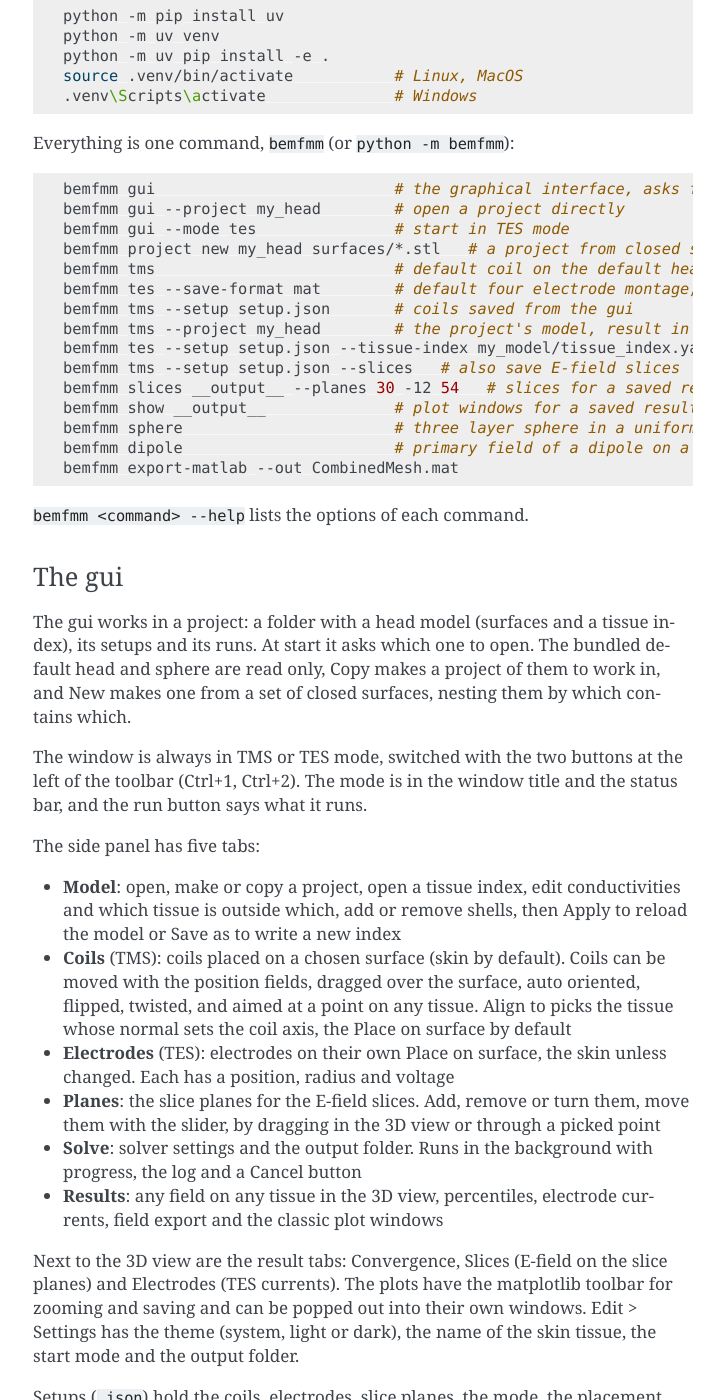
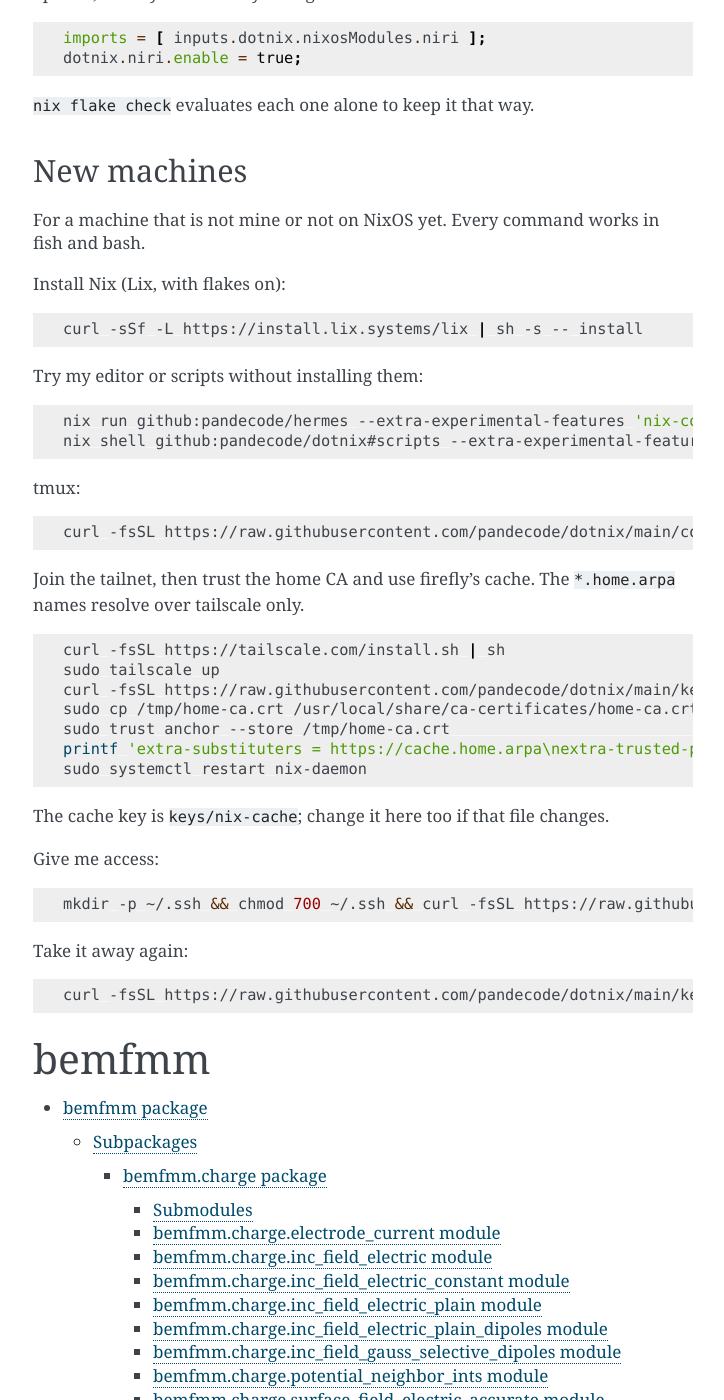
Before and after one commit to BEM-FMM-Team/bem-fmm-python, a Sphinx documentation site: the page built from docs/source/index.rst, in a window 1280 px wide and 1400 px high, scrolled down 3436 px. Shown: the whole window, without its empty margins (387-1111 px from the left). Built offline with Sphinx 7.4.7, drawn with Linux system fonts in a browser that asks for light colours; some of the changed text lies outside the part shown.

Commit message:
new machines

````diff
--- a/README.md
+++ b/README.md
@@ -1,203 +1,132 @@
-# BEM-FMM-Python
+# dotnix
 
-Charge based boundary element fast multipole method for modeling TMS and TES
-on layered head models.
-
-## Setup and Running
-
-Download the repo (clone or download the zip and extract it).
-The run scripts install [uv](https://docs.astral.sh/uv/) and Python 3.13 when they are missing,
-and use an installed `python3.11+` when that fails. Python 3.11 to 3.14 are supported.
-
-The charge engine runs once per model and coil or electrode configuration. Its results are cached in
-`__compute_cache__/` in the repository root until that folder is removed, `BEMFMM_NO_CACHE=1` turns the cache off.
-
-### Windows
-
-Run the `run.bat` script either by double clicking or Open `cmd`/`powershell`/`conda shell`/`venv` in this directory.
-Windows may ask to allow the script to run.
-
-Remote desktop sessions usually only offer OpenGL 1.1 and the 3D view needs 3.2.
-The program then downloads Mesa's software renderer once (a 16 MB download, into `.venv\mesa\`) and draws the 3D view on the CPU.
-`bemfmm opengl` does the same by hand and says which OpenGL the 3D view uses.
-On a server with a GPU, the group policy "Use hardware graphics adapters for all Remote Desktop Services sessions" is faster.
-`run_no3d.bat` opens the same program without the 3D view. Everything except dragging in the view still works,
-so setups made on a local machine can be opened and solved on the server.
-When the window does not open because of the 3D view, `run.bat` starts it again without the 3D view by itself.
-
-When something fails the window stays open until a key is pressed, so the messages can be read.
-
-### MacOS (intel and arm)
-
-Run the `run.command` script either by double clicking or Open `terminal`/`conda shell` in this directory.
-MacOS may ask to allow the script to run.
-
-MacOS uses PySide6 6.9.3, newer versions stop the 3D view from opening.
-When the 3D view still fails, `run.command` starts again without it (`run_no3d.command`, `bemfmm gui --no-3d`).
-lfmm3d calls are slower on MacOS for this version.
-
-### Linux
-
-Run `run.command` (`run_no3d.command` without the 3D view) or proceed with the `Programs` section.
-
-#### Nix
-
-`nix develop` gives a shell with Python 3.14, uv and the formatters. It sets up `.venv` from
-`pyproject.toml` (again after `pyproject.toml` changed) and activates it, the Python packages
-come from PyPI and our index, not from nixpkgs. `treefmt` formats the code.
-
-
-## Programs
-
-`run.bat`/`run.command` tries to abstract away the installation complexity.
-They set up `.venv` on the first run and set it up again when `pyproject.toml` changed,
-for example after a `git pull` that changed the dependencies.
-Arguments are passed on to `bemfmm gui`, for example `run.bat --mode tes`.
-To set up an environment by hand:
+My NixOS config. The private parts (secrets, network drives, private DNS)
+live in a separate repo that builds on this one.
 
 ```bash
-python -m pip install uv
-python -m uv venv
-python -m uv pip install -e .
-source .venv/bin/activate           # Linux, MacOS
-.venv\Scripts\activate              # Windows
-```
-
-Everything is one command, `bemfmm` (or `python -m bemfmm`):
-
-```bash
-bemfmm gui                          # the graphical interface, asks for a project
-bemfmm gui --project my_head        # open a project directly
-bemfmm gui --mode tes               # start in TES mode
-bemfmm project new my_head surfaces/*.stl   # a project from closed surfaces
-bemfmm tms                          # default coil on the default head model
-bemfmm tes --save-format mat        # default four electrode montage, c, E and En as .mat
-bemfmm tms --setup setup.json       # coils saved from the gui
-bemfmm tms --project my_head        # the project's model, result in its runs folder
-bemfmm tes --setup setup.json --tissue-index my_model/tissue_index.yaml
-bemfmm tms --setup setup.json --slices   # also save E-field slices
-bemfmm slices __output__ --planes 30 -12 54   # slices for a saved result, mm
-bemfmm show __output__              # plot windows for a saved result
-bemfmm sphere                       # three layer sphere in a uniform field
-bemfmm dipole                       # primary field of a dipole on a skull
-bemfmm export-matlab --out CombinedMesh.mat
-```
-
-`bemfmm <command> --help` lists the options of each command.
-
-### The gui
-
-The gui works in a project: a folder with a head model (surfaces and a tissue index), its setups and its runs.
-At start it asks which one to open. The bundled default head and sphere are read only, Copy makes a project
-of them to work in, and New makes one from a set of closed surfaces, nesting them by which contains which.
-
-The window is always in TMS or TES mode, switched with the two buttons at the left of the toolbar
-(Ctrl+1, Ctrl+2). The mode is in the window title and the status bar, and the run button says what it runs.
-
-The side panel has five tabs:
-
-- **Model**: open, make or copy a project, open a tissue index, edit conductivities and which tissue is outside which, add or remove shells, then Apply to reload the model or Save as to write a new index
-- **Coils** (TMS): coils placed on a chosen surface (skin by default). Coils can be moved with the position fields, dragged over the surface, auto oriented, flipped, twisted, and aimed at a point on any tissue. Align to picks the tissue whose normal sets the coil axis, the Place on surface by default
-- **Electrodes** (TES): electrodes on their own Place on surface, the skin unless changed. Each has a position, radius and voltage
-- **Planes**: the slice planes for the E-field slices. Add, remove or turn them, move them with the slider, by dragging in the 3D view or through a picked point
-- **Solve**: solver settings and the output folder. Runs in the background with progress, the log and a Cancel button
-- **Results**: any field on any tissue in the 3D view, percentiles, electrode currents, field export and the classic plot windows
-
-Next to the 3D view are the result tabs: Convergence, Slices (E-field on the slice planes)
-and Electrodes (TES currents). The plots have the matplotlib toolbar for zooming and saving and can be popped out
-into their own windows. Edit > Settings has the theme (system, light or dark), the name of the skin tissue, the
-start mode and the output folder.
-
-Setups (`.json`) hold the coils, electrodes, slice planes, the mode, the placement surface and the tissue index they were made on.
-
-### From python
-
-```python
-from bemfmm.electrode import Electrode
-from bemfmm.model import HeadModel
-from bemfmm.solvers import tdcs
-
-model = HeadModel.load("tissue_index.yaml")
-electrodes = [
-    Electrode("anode", [-0.016, 0.065, 0.057], radius=0.015, voltage=1.0),
-    Electrode("cathode", [-0.040, 0.018, 0.064], radius=0.015, voltage=-1.0),
-]
-result = tdcs.solve(model, electrodes)
-
-result.info["electrodes"]   # set and solved voltage, current per electrode
-result.on("Emag", "gm")     # |E| on every gray matter facet
-result.save("run01")
-```
-
-`tms.solve(model, coils)` works the same way with `bemfmm.coils` (`make_coil`,
-`load_template`, `default_coil`). Units are SI throughout, meshes are read in mm.
-
-## Files
-
-**Tissue index** (`.yaml`), one closed surface per tissue:
-
-```yaml
-shells:
-  skin : [0.4650, "FreeSpace", "skin.stl"]   # [condin S/m, tissue outside, mesh]
-  bone : [0.010,  "skin",      "bone.stl"]
-```
-
-**Result folder**: `result.npz` (mesh, per facet fields, residuals) and `result.json`
-(settings, electrode currents, timings, package version and git commit). Fields:
-
-| name | meaning |
-|------|---------|
-| `c` | surface charge density / eps0 (V/m) |
-| `E`, `Emag` | continuous E-field at facet centers and its magnitude (V/m) |
-| `En` | normal component of the continuous E-field (V/m) |
-| `Jn` | outward normal current density just inside the surface (A/m^2) |
-| `Pot` | surface potential, TES only (V) |
-
-`--save-format mat|npz|csv|pkl` with `--save` also exports single fields, and so does Export fields in the gui.
-`slices.npz` holds the E-field slices when a run computed them.
-
-## Sphere model
-
-`src/bemfmm/assets/sphere_3L` is the three layer sphere (radii 42, 36, 28, 25 mm)
-used by `bemfmm sphere`, as stl files with a tissue index. It opens in the gui and
-works with every command, for example `bemfmm tes --project src/bemfmm/assets/sphere_3L`.
-`scripts/make_sphere_model.py` regenerates it.
-
-## Tests and benchmark
-
-```bash
-pip install -e ".[dev]"
-pytest                               # regression tests on the sphere model
-python scripts/benchmark.py --head   # timings and reference numbers
+nix develop
+just switch     # build this machine and switch
+just build      # build and show what changes
+just check      # evaluate every host, run the checks
+just update     # update inputs
+just iso        # build the live system and installer
 ```
 
 ## Layout
 
 ```
-src/bemfmm/
-  model.py        tissue index and the combined mesh (HeadModel)
-  coils/          coil generators, templates and placement
-  electrode.py    TES electrodes
-  scene.py        setup files
-  solvers/        tms, tdcs and uniform field solvers
-  results.py      result files
-  charge/, mesh/  the BEM-FMM engine
-  plot/           plot windows and E-field slices
-  gui/            the gui, *.ui files are edited with Qt Designer
-  cli.py          the bemfmm command
+flake.nix           inputs only
+modules/
+  flake/            outputs, lib (mkHost), checks
+  generic/          every class: dotnix.* options, nix (lix, caches), home-manager
+  nixos/ wsl/ iso/ darwin/
+                    one per class; each imports generic/
+  home/             home-manager modules
+  profiles/         my bundles of settings, turned on per host
+  hardware/         drop-in hardware modules
+  wm/               window managers, drop-in modules
+packages/           scripts (bin/), c-tools (src/), dotnix-install
+hosts/<name>/       one folder per machine
+home/<user>/        one folder per user
+old/                the previous config, until it is ported
 ```
 
-The full documentation is in `docs/` (`cd docs && make html`): a user guide for the gui and the command line,
-the Python API, file formats, the method and notes for developers.
+## Hosts
 
-After editing a `.ui` file regenerate its python module, for example
-`pyside6-uic src/bemfmm/gui/main_window.ui -o src/bemfmm/gui/ui_main_window.py`.
+A machine is `hosts/<name>/default.nix` plus one line in
+`modules/flake/default.nix`:
 
-# References
-[1] H. Cheng, L. Greengard, and V. Rokhlin, "A Fast Adaptive Multipole Algorithm in Three Dimensions," Journal of Computational Physics, vol. 155, no. 2, pp. 468-498, Nov. 1999, doi: 10.1006/jcph.1999.6355.
+```nix
+nixosConfigurations = mkHosts {
+  kazuha = { };
+  <name> = { };                        # x86_64 nixos
+  <name> = { arch = "aarch64"; };
+  <name> = { class = "iso"; };
+  <name> = { class = "wsl"; };         # needs the nixos-wsl input
+};
 
-[2] S. N. Makarov, G. M. Noetscher, T. Raij, and A. Nummenmaa, "A Quasi-Static Boundary Element Approach With Fast Multipole Acceleration for High-Resolution Bioelectromagnetic Models," IEEE Transactions on Biomedical Engineering, vol. 65, no. 12, pp. 2675-2683, Dec. 2018, doi: 10.1109/TBME.2018.2813261.
+darwinConfigurations = mkHosts {
+  <name> = { arch = "aarch64"; class = "darwin"; };   # needs the darwin input
+};
+```
 
-[3] S. N. Makaroff et al., "A fast direct solver for surface-based whole-head modeling of transcranial magnetic stimulation," Scientific Reports, vol. 13, no. 1, Oct. 2023, doi: 10.1038/s41598-023-45602-5.
+`mkHost` loads `hosts/<name>` and `modules/<class>`, and sets the host
+name and platform. For a new machine, generate its hardware file on it:
 
-[4] D. Tang et al., "A BEM-FMM TMS coil designer using MATLAB platform," Brain Stimulation, vol. 18, no. 1, pp. 128-130, 2025, doi: 10.1016/j.brs.2024.11.011.
+```bash
+nixos-generate-config --show-hardware-config > hosts/<name>/hardware.nix
+```
+
+## Live system
+
+`just iso` builds `result/iso/*.iso`: my desktop, shell, editors and theme
+on any machine, logged in as me. Write it to a stick with
+`dd if=result/iso/*.iso of=/dev/sdX bs=4M status=progress`.
+
+On it, mount the target at `/mnt` and run `dotnix-install`. It installs
+one of the machines in `hosts/`, sets up a new one (a host folder, its
+hardware file and a line in the host list), or plain NixOS. The config
+ends up in `~/dotnix` on the new machine; commit the new host from there.
+
+## Drop-in modules
+
+Modules under `modules/wm/` (more to come) only read their own
+`dotnix.<name>` options, so they work in any config:
+
+```nix
+imports = [ inputs.dotnix.nixosModules.niri ];
+dotnix.niri.enable = true;
+```
+
+`nix flake check` evaluates each one alone to keep it that way.
+
+## New machines
+
+For a machine that is not mine or not on NixOS yet. Every command works in
+fish and bash.
+
+Install Nix (Lix, with flakes on):
+
+```bash
+curl -sSf -L https://install.lix.systems/lix | sh -s -- install
+```
+
+Try my editor or scripts without installing them:
+
+```bash
+nix run github:pandecode/hermes --extra-experimental-features 'nix-command flakes' --accept-flake-config
+nix shell github:pandecode/dotnix#scripts --extra-experimental-features 'nix-command flakes'
+```
+
+tmux:
+
+```bash
+curl -fsSL https://raw.githubusercontent.com/pandecode/dotnix/main/config/tmux/.tmux.conf -o ~/.tmux.conf
+```
+
+Join the tailnet, then trust the home CA and use firefly's cache. The
+`*.home.arpa` names resolve over tailscale only.
+
+```bash
+curl -fsSL https://tailscale.com/install.sh | sh
+sudo tailscale up
+curl -fsSL https://raw.githubusercontent.com/pandecode/dotnix/main/keys/home-ca.crt -o /tmp/home-ca.crt
+sudo cp /tmp/home-ca.crt /usr/local/share/ca-certificates/home-ca.crt && sudo update-ca-certificates   # debian, ubuntu
+sudo trust anchor --store /tmp/home-ca.crt                                                              # fedora, arch
+printf 'extra-substituters = https://cache.home.arpa\nextra-trusted-public-keys = cache.home.arpa-1:MGX9S25yklvCd6fGThto3O9wfHw7AHr5JeKE/fFb7PA=\nconnect-timeout = 5\n' | sudo tee -a /etc/nix/nix.conf
+sudo systemctl restart nix-daemon
+```
+
+The cache key is `keys/nix-cache`; change it here too if that file changes.
+
+Give me access:
+
+```bash
+mkdir -p ~/.ssh && chmod 700 ~/.ssh && curl -fsSL https://raw.githubusercontent.com/pandecode/dotnix/main/keys/kazuha.pub >> ~/.ssh/authorized_keys && chmod 600 ~/.ssh/authorized_keys
+```
+
+Take it away again:
+
+```bash
+curl -fsSL https://raw.githubusercontent.com/pandecode/dotnix/main/keys/kazuha.pub | grep -vxFf - ~/.ssh/authorized_keys > ~/.ssh/authorized_keys.new; mv ~/.ssh/authorized_keys.new ~/.ssh/authorized_keys && chmod 600 ~/.ssh/authorized_keys
+```
--- a/docs/source/files.rst
+++ b/docs/source/files.rst
@@ -92,7 +92,7 @@ A ``.json`` file written by the gui (File > Save setup) and read by
       "coils": [
         {"name": "figure_eight 1", "type": "figure_eight", "params": {"...": "..."},
          "com": [0.046, -0.012, 0.083], "rot": [0.13, 0.13, 0.39, 0.90],
-         "distance": 0.01, "dIdt": 1e8}
+         "distance": 0.01, "dIdt": 9.4e7}
       ],
       "electrodes": [
         {"name": "E0", "center": [0.0, 0.0, 0.042], "normal": [0.0, 0.0, 1.0],
````
Also changed, not shown: 3 other files.
